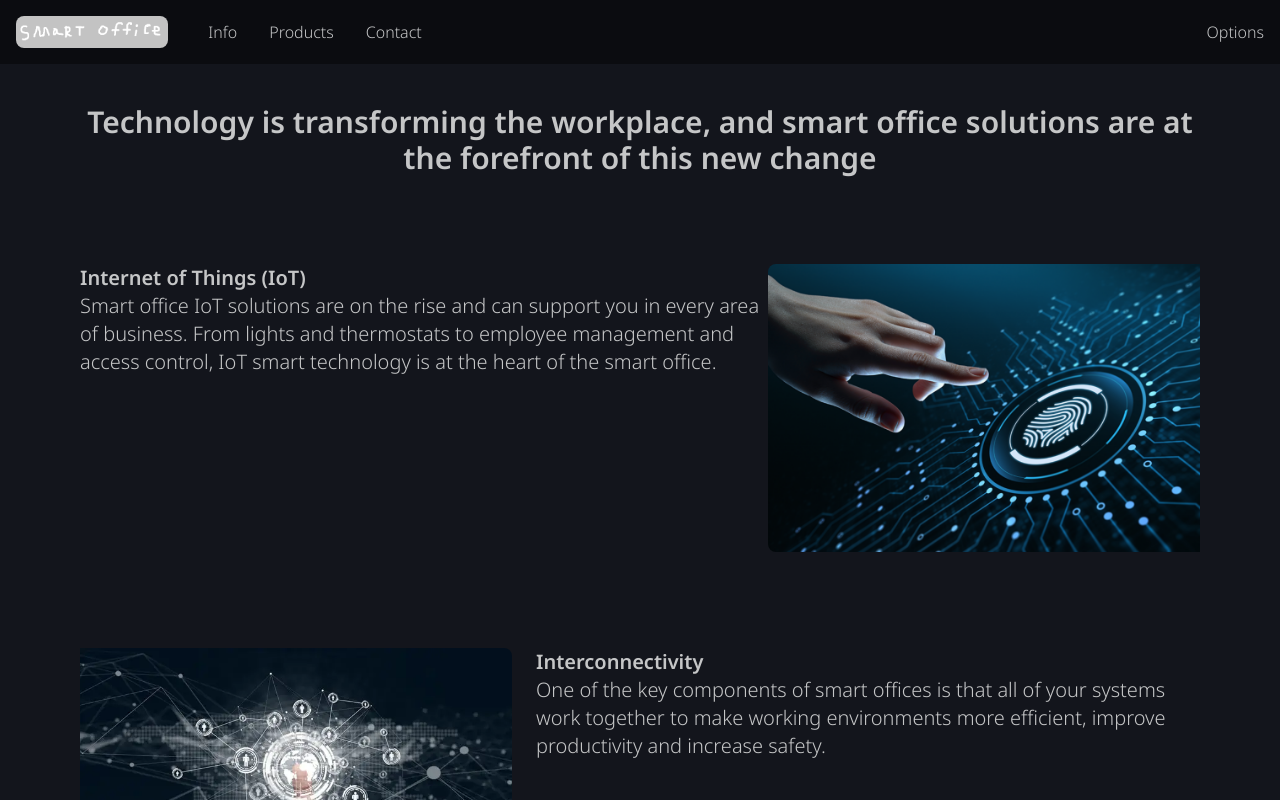
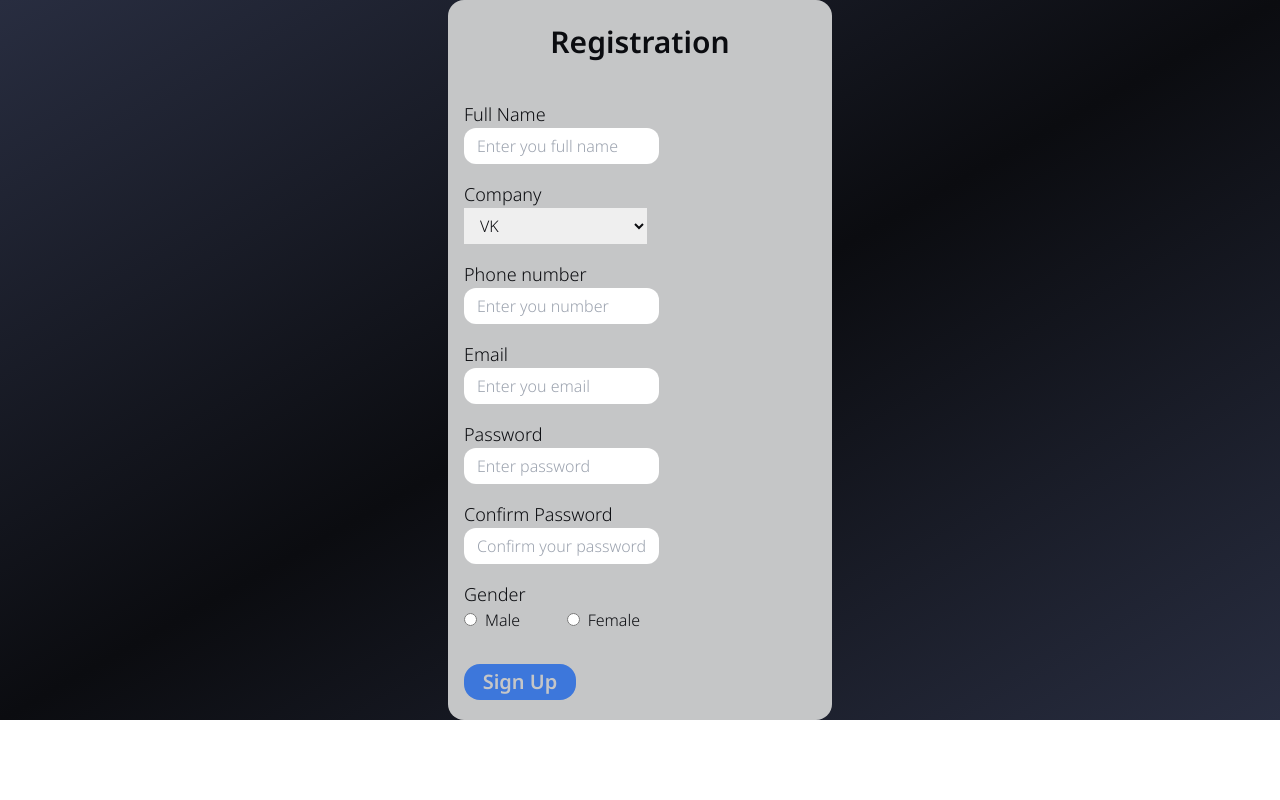
Before and after one commit to Michael2464/SmartOffice, a Vue app: page / in a window 1280 px wide. Shown: the top 800 px of the page. Built offline with nearby package versions, Linux system fonts and the light colour scheme.

Commit message:
Added initial 'Registration' page

```diff
--- a/index.html
+++ b/index.html
@@ -4,7 +4,7 @@
     <meta charset="UTF-8" />
     <link rel="icon" type="image/svg+xml" href="/vite.svg" />
     <meta name="viewport" content="width=device-width, initial-scale=1.0" />
-    <title>Vite + Vue + TS</title>
+    <title>Smart Office</title>
   </head>
   <body>
     <div id="app"></div>
--- a/src/router/index.ts
+++ b/src/router/index.ts
@@ -1,11 +1,17 @@
 import { createRouter, createWebHistory, RouteRecordRaw } from 'vue-router';
 import Home from '../views/Home.vue'
+import RegLog from '../views/RegLog.vue'
 
 const routes: Array<RouteRecordRaw> = [
+  //{
+  //  path: '/',
+  //  name: 'home',
+  //  component: Home
+  //},
   {
     path: '/',
-    name: 'home',
-    component: Home
+    name: 'reglog',
+    component: RegLog
   }
 ];
 
--- a/src/views/Home.vue
+++ b/src/views/Home.vue
@@ -45,7 +45,7 @@
     </div>
 
     <div class="flex py-15">
-      <div >
+      <div>
         <p>Our company provides smart offices for any type of organization. kjksjdf we akj aekle ybty rtrev eiuny tv vyiyv iutvnnit vmiutvmi yiuy jiujgi u. ygbuybfu fbuytfuyt fdubtfbut futfutfb utfbtu ftyft bfutyf 5rse35 6htgj 8f56hu7y kg65jut. uynhrdniku tdur nf586dnu t5sbdu fcn65 duyfcn 5rdbu.</p>
       </div>
       <div>
--- /dev/null
+++ b/src/views/RegLog.vue
@@ -0,0 +1,102 @@
+<template>
+  <div id="customFont" class="box-border bg-gradient-to-br from-darkBlueC via-blackC to-darkBlueC">
+
+    <!-- DOESN'T WORK -->
+    <div class="bg-[url('../assets/images/skyskipers.png')] h-1/2 bg-center bg-no-repeat bg-cover"></div>
+
+    <div class="m-auto text-blackC max-w-sm w-full h-[720px]
+    bg-whiteC rounded-2xl px-4">
+    <form action="#">
+        <div class="text-3xl text-center font-semibold relative pt-6 pb-8
+        before:content-[] before:absolute before:left-0 before:bottom-0
+        before:h-1 before:w-12 before:bg-darkBlueC">Registration</div>
+
+        <div class="flex flex-wrap justify-between">
+          <div class="my-2 w-[calc(100% / 2 - 20px)]">
+            <span class="font-medium text-lg">Full Name</span>
+            <input class="h-9 w-full block pl-3 border-solid border rounded-xl
+            border-b-2 outline-none border-transparent transition ease-in-out
+            duration-150 focus:border-lightBlueC valid:border-lightBlueC" type="text" placeholder="Enter you full name" required>
+          </div>
+
+          <div class="my-2 w-[calc(100% / 2 - 20px)]">
+            <span class="font-medium text-lg">Company</span>
+            <select class="h-9 w-full pl-3" name="Companies">
+              <option value="vk">VK</option>
+              <option value="yandex">Yandex</option>
+              <option value="coolguys">Cool Guys</option>
+            </select>
+          </div>
+
+          <div class="my-2 w-[calc(100% / 2 - 20px)]">
+            <span class="font-medium text-lg">Phone number</span>
+            <input class="h-9 w-full block pl-3 border-solid border rounded-xl
+            border-b-2 outline-none border-transparent transition ease-in-out
+            duration-150 focus:border-lightBlueC valid:border-lightBlueC" type="text" placeholder="Enter you number" required>
+          </div>
+
+          <div class="my-2 w-[calc(100% / 2 - 20px)]">
+            <span class="font-medium text-lg">Email</span>
+            <input class="h-9 w-full block pl-3 border-solid border rounded-xl
+            border-b-2 outline-none border-transparent transition ease-in-out
+            duration-150 focus:border-lightBlueC valid:border-lightBlueC" type="text" placeholder="Enter you email" required>
+          </div>
+
+          <div class="my-2 w-[calc(100% / 2 - 20px)]">
+            <span class="font-medium text-lg">Password</span>
+            <input class="h-9 w-full block pl-3 border-solid border rounded-xl
+            border-b-2 outline-none border-transparent transition ease-in-out
+            duration-150 focus:border-lightBlueC valid:border-lightBlueC" type="text" placeholder="Enter password" required>
+          </div>
+
+          <div class="my-2 w-[calc(100% / 2 - 20px)]">
+            <span class="font-medium text-lg">Confirm Password</span>
+            <input class="h-9 w-full block pl-3 border-solid border rounded-xl
+            border-b-2 outline-none border-transparent transition ease-in-out
+            duration-150 focus:border-lightBlueC valid:border-lightBlueC" type="text" placeholder="Confirm your password" required>
+          </div>
+        </div>
+
+        <div id="customFont" class="my-2">
+          <span class="font-medium text-lg">Gender</span>
+          <div class="flex w-3/6 justify-between">
+            <label class="flex align-center" for="">
+              <fieldset>
+                <input class="mr-2" id="setG_male" type="radio">
+              </fieldset>
+              <span>Male</span>
+            </label>
+            <label class="flex align-center" for="">
+              <fieldset>
+                <input class="mr-2" id="setG_female" type="radio">
+              </fieldset>
+              <span>Female</span>
+            </label>
+          </div>
+        </div>
+
+        <div id="customFont">
+          <input class="w-28 h-9 mt-6 text-whiteC outline-none border-none bg-lightBlueC
+          text-xl font-semibold rounded-2xl" type="submit" value="Sign Up">
+        </div>
+
+      </form>
+
+    </div>
+
+  </div>
+
+</template>
+
+<script setup lang="ts">
+
+</script>
+
+<style>
+@import url('https://fonts.googleapis.com/css2?family=Noto+Sans:wght@300&family=Raleway:wght@300;400&family=Work+Sans:wght@300&display=swap');
+@import url('https://fonts.googleapis.com/css2?family=Noto+Sans:wght@600&family=Raleway:wght@300;400&family=Work+Sans:wght@300&display=swap');
+
+#customFont {
+  font-family: 'Noto Sans', sans-serif;
+}
+</style>
--- a/tailwind.config.js
+++ b/tailwind.config.js
@@ -8,8 +8,9 @@ export default {
     extend: {
       colors: {
         'blackC': '#0B0C10', // dark
-        'blackC2': '#13151C', // ligther dark
-        'lightBlueC': '#1F2833',
+        'blackCL': '#13151C', // ligther dark
+        'darkBlueC': '#282D40',
+        'lightBlueC': '#3D77DB',
         'whiteC': '#C5C6C7',
         'lightSeaGreenC': '#66FCF1',
         'darkCyanC': '#45A29E',
```
Also changed, not shown: src/assets/images/office1.jpg (added), src/assets/images/skyskipers.png (added).
